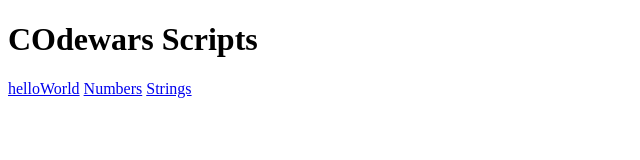
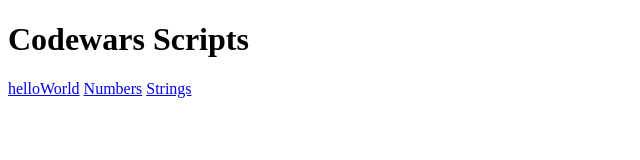
Before and after one commit to DimaKisiv/js-homework, a plain HTML site: page index.html in a window 1280 px wide. Shown: the whole page, without its empty margins (0-640 px from the left). Drawn offline with Linux system fonts and the light colour scheme.

Commit message:
Update index.html

```diff
--- a/index.html
+++ b/index.html
@@ -7,7 +7,7 @@
   </head>
 <body>
 
-<h1>COdewars Scripts</h1>
+<h1>Codewars Scripts</h1>
   <a href="codewars-helloWorld.js">helloWorld</a>
   <a href="codewars-Numbers.js">Numbers</a>
   <a href="codewars-Strings.js">Strings</a>
```
